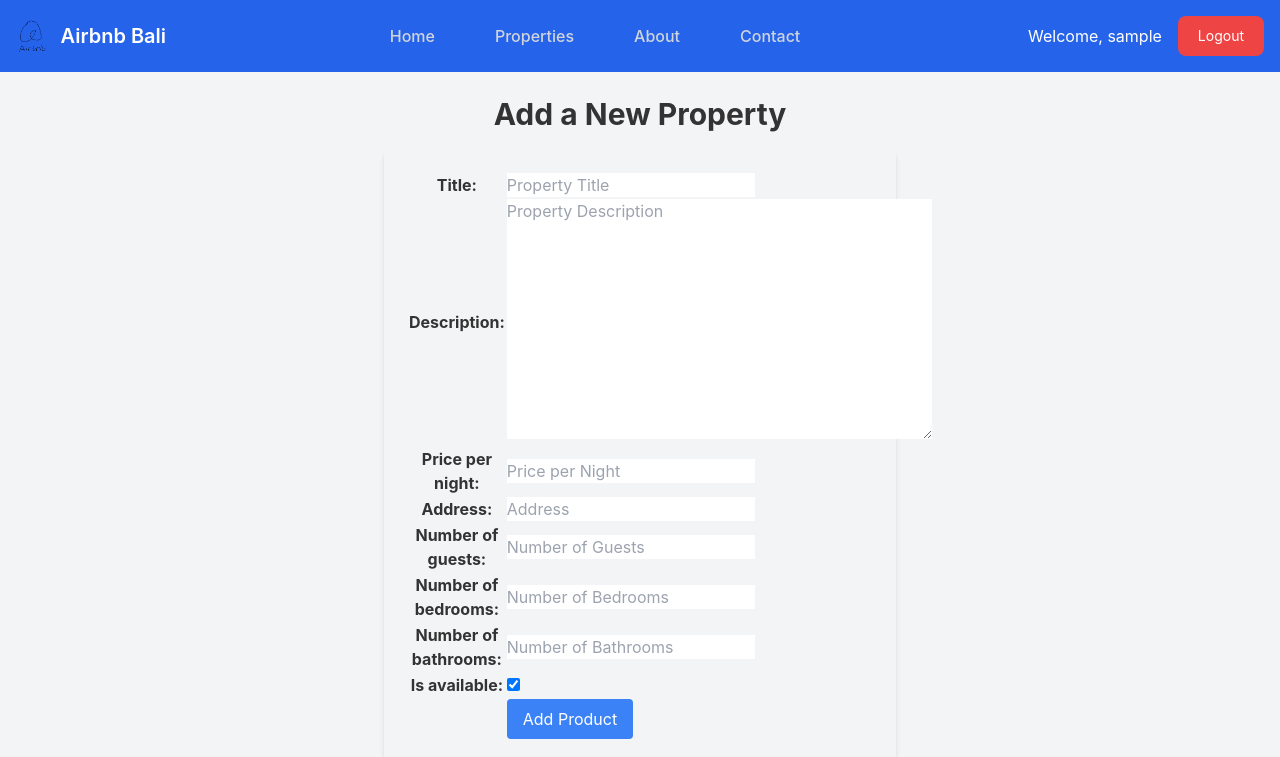
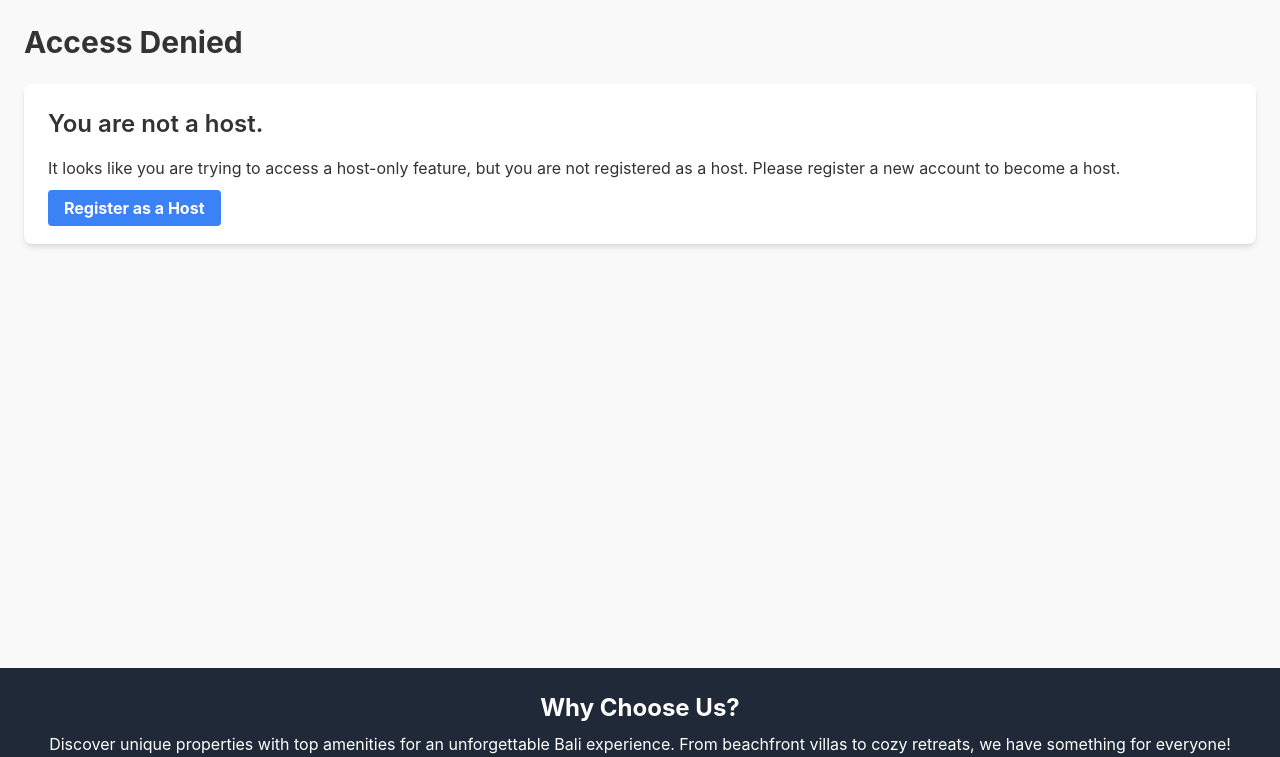
Before and after one commit to sugonamu/airbnb, a Django app: page /add_property/ in a window 1280 px wide. Shown: the top 757 px of the page. Run offline with Django 5.2, Linux system fonts and the light colour scheme; a user stored in the database is signed in; tables that the repository leaves empty hold one stand-in row (values such as "Sample post"); some libraries are stand-ins or nearby versions.

Commit message:
hotel management module

```diff
--- a/main/models.py
+++ b/main/models.py
@@ -17,3 +17,20 @@
 
     def __str__(self):
         return self.title
+
+class Booking(models.Model):
+    guest = models.ForeignKey(User, on_delete=models.CASCADE, related_name='bookings')
+    property = models.ForeignKey(Property, on_delete=models.CASCADE, related_name='bookings')
+    check_in = models.DateField()
+    check_out = models.DateField()
+    created_at = models.DateTimeField(auto_now_add=True)
+
+    def __str__(self):
+        return f"Booking for {self.property.title} by {self.guest.username}"
+
+class UserProfile(models.Model):
+    user = models.OneToOneField(User, on_delete=models.CASCADE)
+    role = models.CharField(max_length=10, choices=[('guest', 'Guest'), ('host', 'Host')], default='guest')
+
+    def __str__(self):
+        return self.user.username
--- /dev/null
+++ b/main/templates/not_host.html
@@ -0,0 +1,16 @@
+{% extends 'base.html' %}
+
+{% block title %}Not a Host{% endblock %}
+
+{% block content %}
+<div class="container mx-auto p-6">
+    <h1 class="text-3xl font-bold mb-6">Access Denied</h1>
+    <div class="bg-white shadow-md rounded-lg p-6">
+        <h2 class="text-2xl font-semibold mb-4">You are not a host.</h2>
+        <p class="mb-4">It looks like you are trying to access a host-only feature, but you are not registered as a host. Please register a new account to become a host.</p>
+        <a href="{% url 'main:register' %}" class="bg-blue-500 hover:bg-blue-700 text-white font-bold py-2 px-4 rounded">
+            Register as a Host
+        </a>
+    </div>
+</div>
+{% endblock %}
--- a/main/urls.py
+++ b/main/urls.py
@@ -13,6 +13,7 @@
     path('add_property/', views.add_property, name='add_property'),
     path('properties/<uuid:property_id>/', views.property_detail, name='property_detail'),
     path('edit_property/<uuid:property_id>/', views.edit_property, name='edit_property'),
-    path('property/delete/<uuid:product_id>/', views.delete_property, name='delete_property'),
-    path('users/', views.user_list, name='user_list')
+    path('property/delete/<uuid:property_id>/', views.delete_property, name='delete_property'),
+    path('users/', views.user_list, name='user_list'),
+    path('host_dashboard/', views.host_dashboard, name='host_dashboard'),  # Host dashboard
 ]
--- a/main/views.py
+++ b/main/views.py
@@ -1,27 +1,46 @@
 import datetime
-from django.shortcuts import render, redirect, get_object_or_404, reverse
+from django.shortcuts import render, redirect, get_object_or_404
 from django.contrib.auth.forms import UserCreationForm, AuthenticationForm
-from django.contrib.auth.decorators import login_required
-from django.contrib.auth import authenticate, login
-from django.contrib.auth import logout as auth_logout
+from django.contrib.auth.decorators import login_required, user_passes_test
+from django.contrib.auth import authenticate, login, logout as auth_logout
 from django.contrib import messages
-from django.http import HttpResponse,HttpResponseRedirect, JsonResponse, HttpResponseForbidden
+from django.http import HttpResponse, HttpResponseRedirect, JsonResponse, HttpResponseForbidden
 from django.urls import reverse
-from .forms import  PropertyForm
-from .models import Property, User
+from .forms import PropertyForm
+from .models import Property, Booking, UserProfile, User
+from functools import wraps
 
+def is_host(user):
+    return user.is_authenticated and user.userprofile.role == 'host'
+
+def is_guest(user):
+    return user.is_authenticated and user.userprofile.role == 'guest'
+
+def user_is_host(view_func):
+    @login_required
+    @wraps(view_func)
+    def _wrapped_view(request, *args, **kwargs):
+        if not is_host(request.user):
+            return render(request, 'not_host.html')
+        return view_func(request, *args, **kwargs)
+    return _wrapped_view
+
+@user_is_host
+def host_dashboard(request):
+    properties = request.user.properties.all()
+    bookings = Booking.objects.filter(property__in=properties)
+    return render(request, 'host_dashboard.html', {'properties': properties, 'bookings': bookings})
 
 def home(request):
     if not request.user.is_authenticated:
         return redirect('main:login')
     properties = Property.objects.order_by('?')[:6]
-    user_properties = request.user.properties.all()
+    user_properties = request.user.properties.all() if request.user.userprofile.role == 'host' else []
     return render(request, 'home.html', {
         'properties': properties,
         'user_properties': user_properties,
         'last_login': request.COOKIES.get('last_login')
     })
-
 
 def login_view(request):
     if request.method == 'POST':
@@ -39,9 +58,7 @@
                 messages.error(request, "Invalid username or password.")
     else:
         form = AuthenticationForm()
-
     return render(request, 'login.html', {'form': form})
-
 
 def register(request):
     if request.method == 'POST':
@@ -50,6 +67,10 @@
             user = form.save(commit=False)
             user.set_password(form.cleaned_data['password1'])
             user.save()
+
+            role = request.POST.get('role')
+            UserProfile.objects.create(user=user, role=role)
+
             messages.success(request, "Registration successful. You can now log in.")
             return redirect('main:login')
     else:
@@ -62,13 +83,11 @@
     response.delete_cookie('last_login')
     return response
 
-def error(request):
-    return render(request, 'error.html')
-
 def property_detail(request, property_id):
     property_instance = get_object_or_404(Property, id=property_id)
     return render(request, 'property_detail.html', {'property': property_instance})
 
+@user_is_host
 def add_property(request):
     if request.method == "POST":
         form = PropertyForm(request.POST, request.FILES)
@@ -81,7 +100,7 @@
         form = PropertyForm()
     return render(request, 'addproperty.html', {'form': form})
 
-@login_required
+@user_is_host
 def edit_property(request, property_id):
     property_instance = get_object_or_404(Property, id=property_id, host=request.user)
 
@@ -96,21 +115,28 @@
 
     return render(request, 'editproperty.html', {'form': form})
 
-
-def delete_property(request, product_id):
-    property_instance = get_object_or_404(Property, id=product_id)  # Use id for UUID
+@user_is_host
+def delete_property(request, property_id):
+    property_instance = get_object_or_404(Property, id=property_id)
     property_instance.delete()
     return HttpResponseRedirect(reverse('main:home'))
 
 def property_list(request):
-    properties = request.user.properties.all()
-    return render(request, 'property_list.html', {'properties': properties})
+    properties = Property.objects.all()
+    user_properties = request.user.properties.all() if request.user.is_authenticated else []
+
+    return render(request, 'property_list.html', {
+        'properties': properties,
+        'user_properties': user_properties
+    })
 
 @login_required
 def user_list(request):
-    # Replace 'your_username' with your actual username
     if request.user.username != 'fact':
         return HttpResponseForbidden("You are not allowed to view this page.")
 
     users = User.objects.all()
     return render(request, 'user_list.html', {'users': users})
+
+def error(request):
+    return render(request, 'error.html')
--- a/templates/navbar.html
+++ b/templates/navbar.html
@@ -20,10 +20,10 @@
                     <a href="{% url 'main:home' %}" class="block py-2 pr-4 pl-3 text-gray-300 hover:text-white">Home</a>
                 </li>
                 <li>
-                    <a href="{% url 'main:property_list' %}" class="block py-2 pr-4 pl-3 text-gray-300 hover:text-white">Properties</a>
+                    <a href="{% url 'main:property_list' %}" class="block py-2 pr-4 pl-3 text-gray-300 hover:text-white">All Properties</a>
                 </li>
                 <li>
-                    <a href="{% url 'main:error' %}" class="block py-2 pr-4 pl-3 text-gray-300 hover:text-white">About</a>
+                    <a href="{% url 'main:host_dashboard' %}" class="block py-2 pr-4 pl-3 text-gray-300 hover:text-white">My Listings</a>
                 </li>
                 <li>
                     <a href="{% url 'main:error' %}" class="block py-2 pr-4 pl-3 text-gray-300 hover:text-white">Contact</a>
```
Also changed, not shown: main/templates/host_dashboard.html (added, +48 -0 lines), main/templates/nothost.html (added, +16 -0 lines), main/templates/register.html (+12 -0 lines), main/migrations/0005_booking.py (added), main/migrations/0006_userprofile.py (added).
